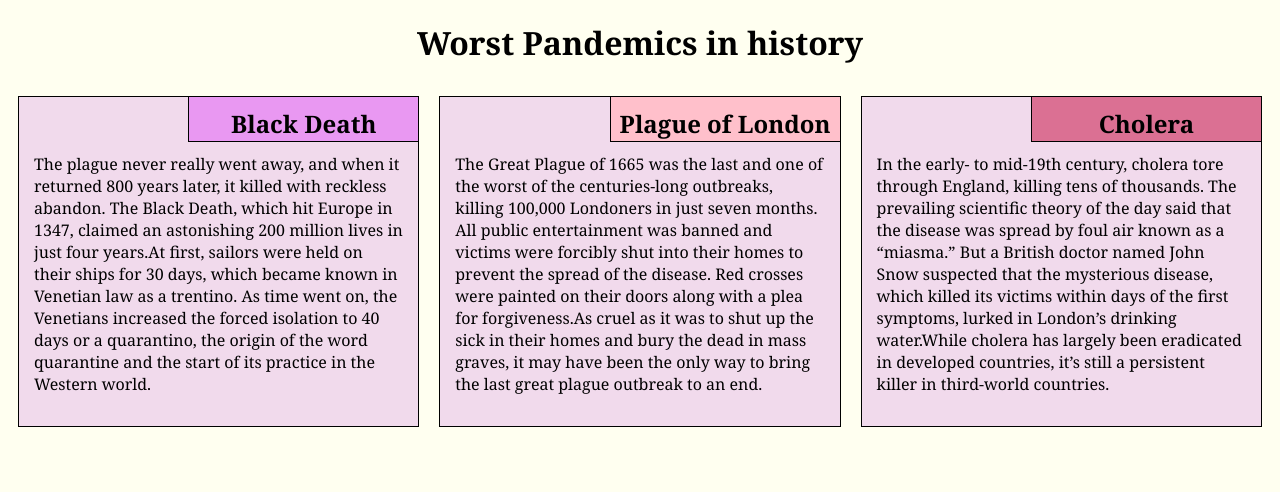
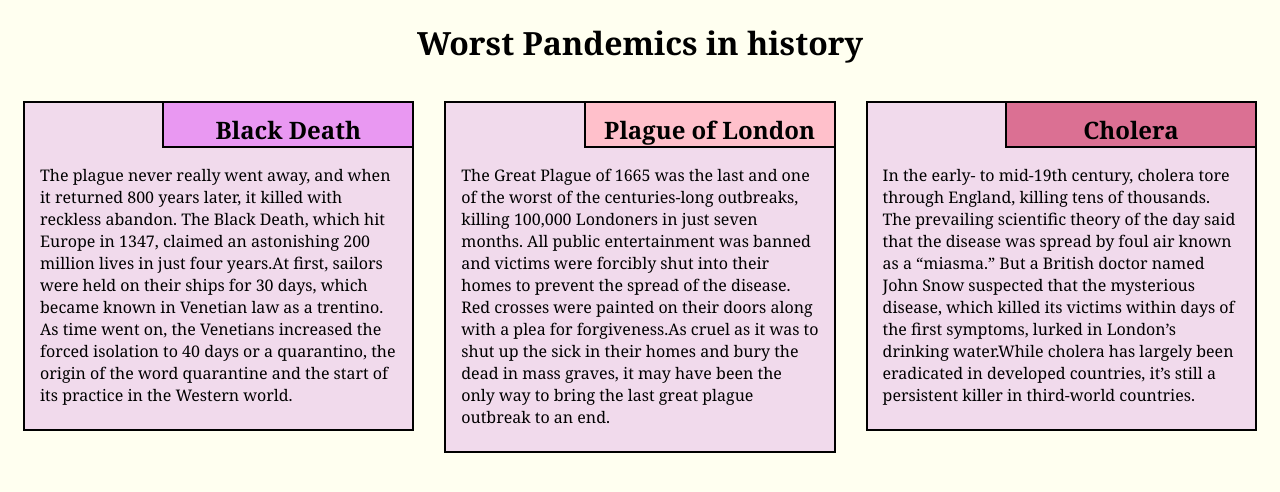
Before and after one commit to DishaRPatel/Coursera_Projects, a plain HTML site: page module2-solution/index.html in a window 1280 px wide. Drawn offline with Linux system fonts and the light colour scheme.

Commit message:
small addition to stylesheet

```diff
--- a/module2-solution/style.css
+++ b/module2-solution/style.css
@@ -16,17 +16,18 @@
 	color:black;
 }
 .box{
-  	border: 1px solid black;
+  	border: 2px solid black;
     background-color: hsla(290,60%,70%,0.3);
-    margin: 10px;
+    margin: 15px;
+    padding: 0;
 }
 .content-header
 {
 	float: right;
-    border-bottom: 1px solid black;
-    border-left: 1px solid black;
+    border-bottom: 2px solid black;
+    border-left: 2px solid black;
     margin: 0;
-    width: 230px;
+    width: 250px;
     text-align: center;
     font-size: 24px;
     font-weight: bold;
@@ -36,7 +37,7 @@
 }
 .content-desc
 {
-	padding: 40px 15px 15px 15px;
+	padding: 45px 15px 7px 15px;
 
 }
 .p1{
```
